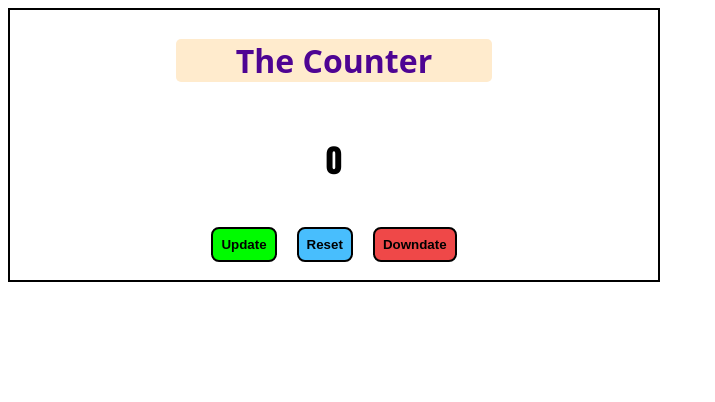
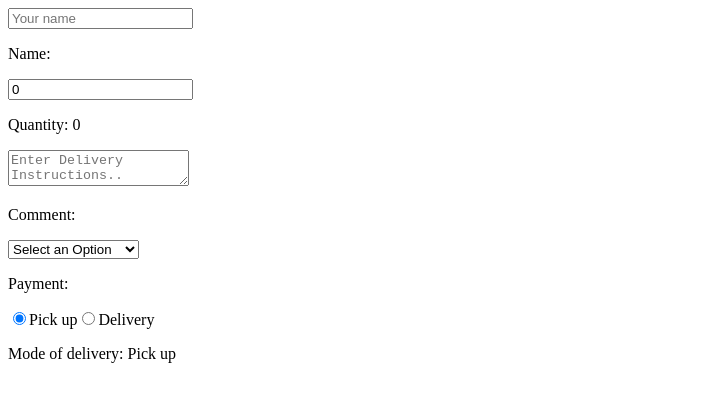
Before and after one commit to AlphonesAbhilash/React-Learn, a React (Vite) app in the folder Learn-react/: page / in a window 1280 px wide. Shown: the top 402 px of the page, without its empty margins (0-715 px from the left). Built offline with nearby package versions, Linux system fonts and the light colour scheme.

Commit message:
Use of On Change event handler and hooks.

```diff
--- a/Learn-react/src/App.jsx
+++ b/Learn-react/src/App.jsx
@@ -9,10 +9,12 @@ import Button from './Button.jsx'
 import MyComponent from './MyComponent.jsx'
 import CounterUseState from './CounterUseState.jsx'
 
+import DeliveryOnChange from './DeliveryOnChange.jsx'
+
 function App(){
   return(
     <>
-      <CounterUseState></CounterUseState>
+      <DeliveryOnChange></DeliveryOnChange>
     </>
   );
 }
--- a/Learn-react/src/CounterUseState.jsx
+++ b/Learn-react/src/CounterUseState.jsx
@@ -3,13 +3,13 @@ import React, {useState} from 'react';
 function CounterUseState(){
     const [count, setCount]=useState(0);
 
-    const increment=()=>{
+    const incrementFun=()=>{
         setCount(count+1);
     }
-    const decrement=()=>{
+    const decrementFun=()=>{
         setCount(count-1);
     }
-    const reset=()=>{
+    const resetFun=()=>{
         setCount(0);
     }
 
@@ -18,9 +18,9 @@ function CounterUseState(){
             <h1>The Counter</h1>
             <p className="display">{count}</p>
             <div className="btns">
-                <button id='inc' onClick={increment}>Update</button>
-                <button id='res' onClick={reset}>Reset</button>
-                <button id='dec' onClick={decrement}>Downdate</button>
+                <button id='inc' onClick={incrementFun}>Update</button>
+                <button id='res' onClick={resetFun}>Reset</button>
+                <button id='dec' onClick={decrementFun}>Downdate</button>
             </div>
         </div>
     );
--- /dev/null
+++ b/Learn-react/src/DeliveryOnChange.jsx
@@ -0,0 +1,59 @@
+import React, {useState} from 'react';
+
+function DeliveryOnChange(){
+
+    const [name, setName] = useState("");
+    const[quantity, setQuantity] = useState(0);
+    const[comment, setComment] = useState("");
+    const[payment, setPayment] = useState("");
+    const[delivery, setDelivery] = useState("Pick up");
+
+    function handleNameChange(event){
+        setName(event.target.value);
+    }
+    function handleQuantityChange(event){
+        setQuantity(event.target.value)
+    }
+    function handleCommentChange(event){
+        setComment(event.target.value);
+    }
+    function handlePaymentChange(event){
+        setPayment(event.target.value);
+    }
+    function handleDeliveryChange(event){
+        setDelivery(event.target.value);
+    }
+
+    return(
+        <div>
+            <input type="text" value={name} placeholder="Your name"onChange={handleNameChange}/>
+            <p>Name: {name}</p>
+
+            <input type="number" value={quantity} onChange={handleQuantityChange} />
+            <p>Quantity: {quantity}</p>
+
+            <textarea placeholder='Enter Delivery Instructions..' value={comment} onChange={handleCommentChange}></textarea>
+            <p>Comment: {comment}</p>
+
+            <select value={payment} onChange={handlePaymentChange}>
+                <option value="">Select an Option</option>
+                <option value="POD">Pay On Delivery</option>
+                <option value="UPI">UPI</option>
+                <option value="Dt/Cr">Card(Debit/Credit)</option>
+            </select>
+            <p>Payment: {payment}</p>
+
+            <label>
+                <input type="radio" value="Pick up" checked={delivery==="Pick up"} onChange={handleDeliveryChange}/>
+                Pick up
+            </label>
+            <label>
+                <input type="radio" value="Delivery" checked={delivery==="Delivery"} onChange={handleDeliveryChange}/>
+                Delivery
+            </label>
+            <p>Mode of delivery: {delivery}</p>
+        </div>
+    );
+}
+
+export default DeliveryOnChange
--- a/Learn-react/src/index.css
+++ b/Learn-react/src/index.css
@@ -39,7 +39,7 @@ p{
 /* *{
   background-color: black;
 } */
-.welcome{
+/* .welcome{
   background-color: rgb(139, 49, 219);
   border-radius: 7px;
   padding:5px;
@@ -128,4 +128,4 @@ button{
 }
 #res{
   background-color: rgb(72, 190, 253);
-}
+} */
```
